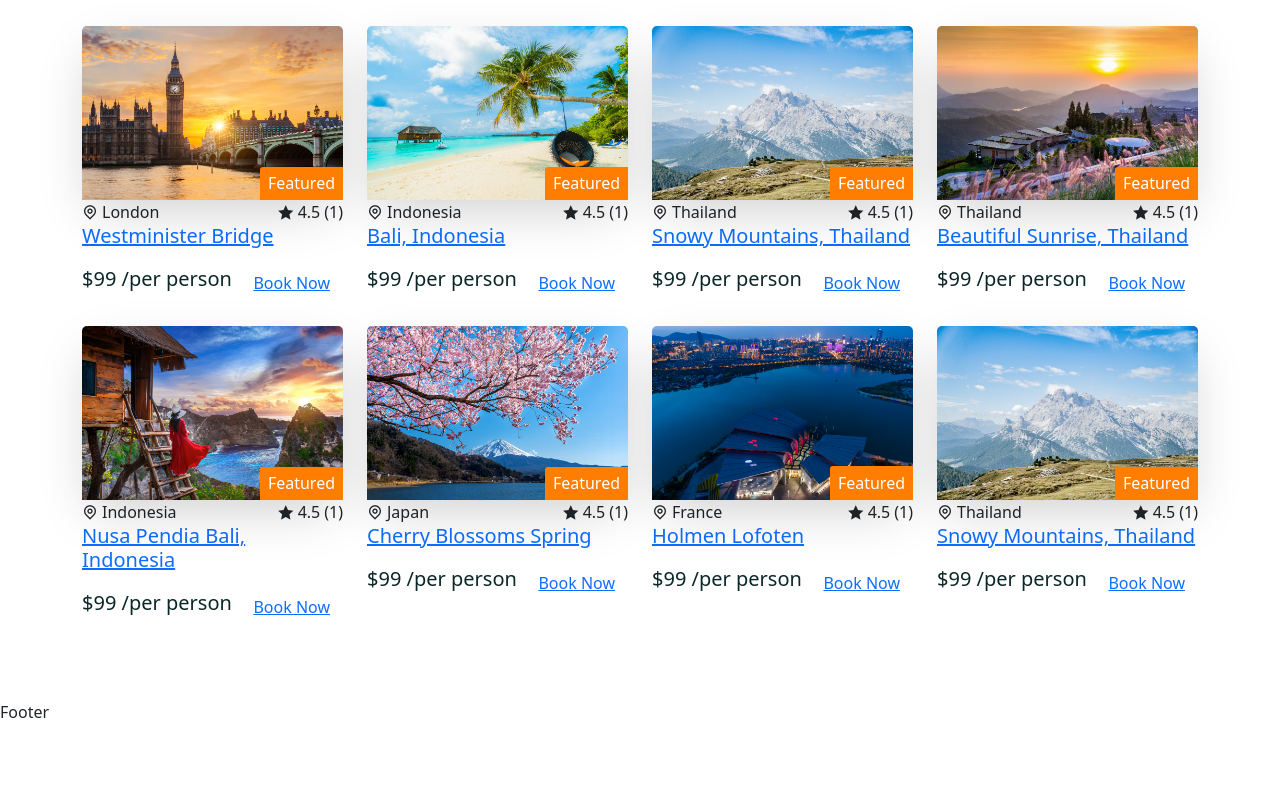
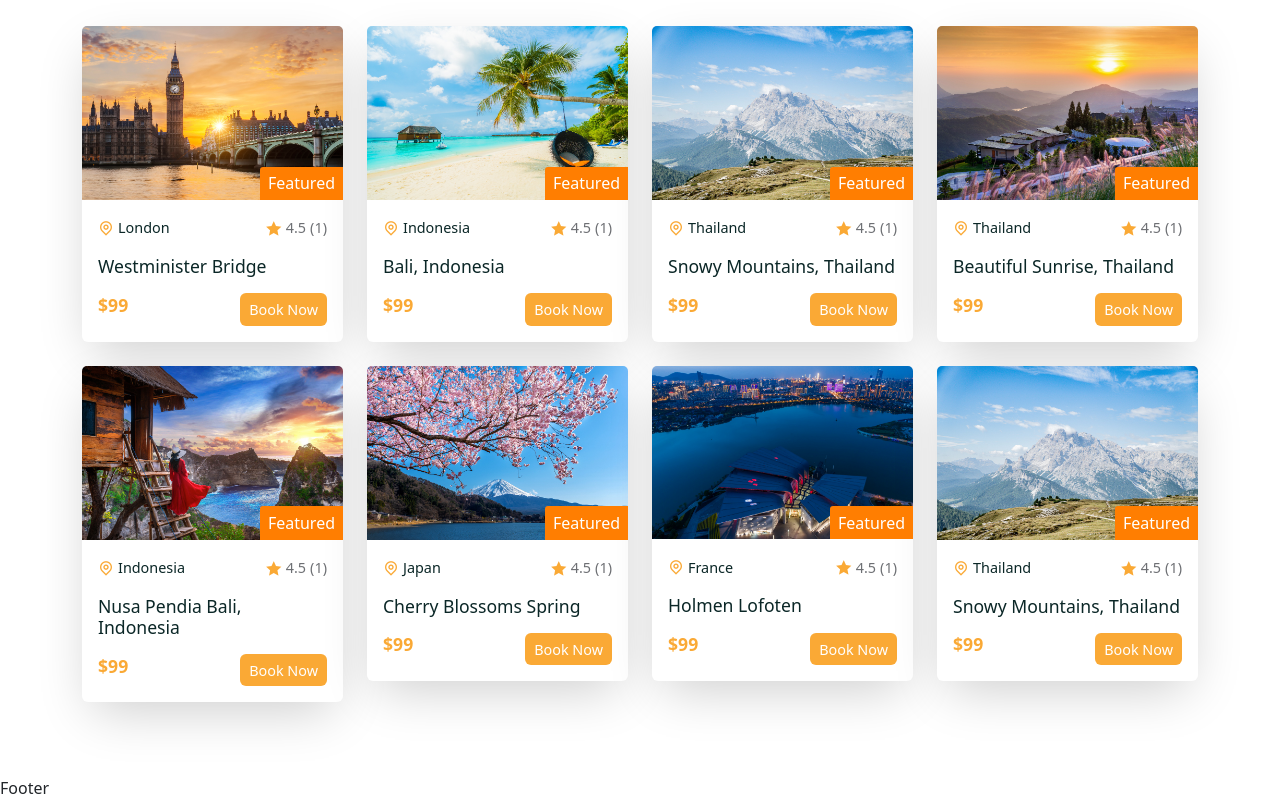
Before and after one commit to Mahmud2640/tour-management-app, a React (Create React App) app in the folder frontend/: page /home in a window 1280 px wide. Shown: the part 1180-1980 px from the top of the page. Before the commit the page ends 1904 px from the top, so only its background shows below. Built offline with nearby package versions, Linux system fonts and the light colour scheme; a web font is replaced by a local one.

Commit message:
Refactor TourCard component structure and update styles in tour-card.css

```diff
--- a/frontend/src/shared/TourCard.jsx
+++ b/frontend/src/shared/TourCard.jsx
@@ -13,7 +13,7 @@ const TourCard = ({ tour }) => {
           <img src={photo} alt="tour-img" />
           <span>Featured</span>
         </div>
-      </Card>
+
         <CardBody>
           <div className="card_top d-flex align-items-center justify-content-between">
             <span className="tour_location d-flex align-items-center gap-1">
@@ -24,18 +24,22 @@ const TourCard = ({ tour }) => {
               <span>({reviews.length})</span>
             </span>
           </div>
+
           <h5 className="tour_title">
             <Link to={`/tours/${id}`}>{title}</Link>
           </h5>
+
           <div className="card_bottom d-flex align-items-center justify-content-between mt-3">
             <h5>
               ${price} <span> /per person</span>
             </h5>
+
             <button className="btn booking_btn">
               <Link to={`/tours/${id}`}>Book Now</Link>
             </button>
           </div>
         </CardBody>
+      </Card>
     </div>
   );
 };
--- a/frontend/src/shared/tour-card.css
+++ b/frontend/src/shared/tour-card.css
@@ -2,10 +2,15 @@
   width: 100%;
   border-radius: 5px 5px 0 0;
 }
+
 .card {
   border: none !important;
   box-shadow: rgba(0, 0, 0, 0.2) 0px 18px 50px -10px;
 }
+.tour_img {
+  position: relative;
+}
+
 .tour_img span {
   position: absolute;
   bottom: 0;
@@ -18,3 +23,66 @@
   padding: 0.3rem 0.5rem;
   border-radius: 3px 0 0 0;
 }
+
+.card_top span i {
+  color: var(--secondary-color);
+}
+
+.tour_rating {
+  font-size: 0.9rem;
+  color: var(--text-color);
+}
+
+.tour_location {
+  color: var(--heading-color);
+  font-weight: 500;
+  font-size: 0.9rem;
+}
+
+.tour_rating i,
+.tour_location i {
+  font-size: 1rem;
+}
+
+.tour_title {
+  margin-top: 1rem;
+  font-size: 1.1rem;
+  cursor: pointer;
+}
+
+.tour_title a {
+  text-decoration: none;
+  color: var(--heading-color);
+  transition: 0.3s;
+}
+
+.tour_title a:hover {
+  color: var(--secondary-color);
+}
+.card_bottom h5 {
+  color: var(--secondary-color);
+  font-size: 1.1rem;
+  font-weight: 700;
+}
+
+.card_bottom h5 span {
+  font-weight: 500;
+  color: var(--text-color);
+  font-size: 0rem;
+}
+
+.booking_btn {
+  background-color: var(--secondary-color) !important;
+  cursor: pointer;
+  padding: 0.2rem 0.5rem !important;
+}
+
+.booking_btn a {
+  text-decoration: none;
+  font-size: 0.9rem;
+  color: #fff;
+}
+
+.booking_btn a:hover {
+  color: #fff;
+}
```
Lines whose indentation alone changed are shown as unchanged.
